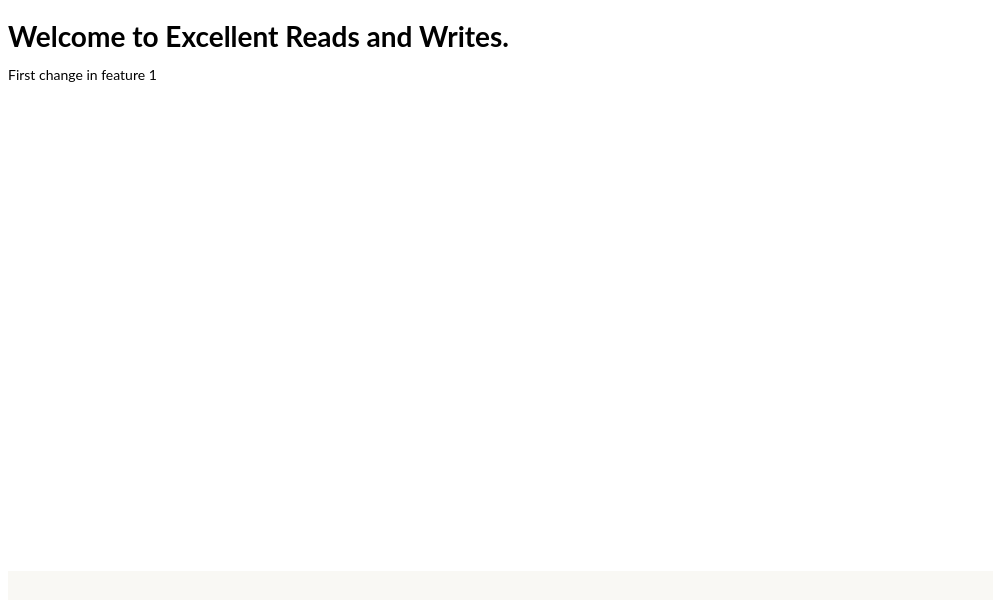
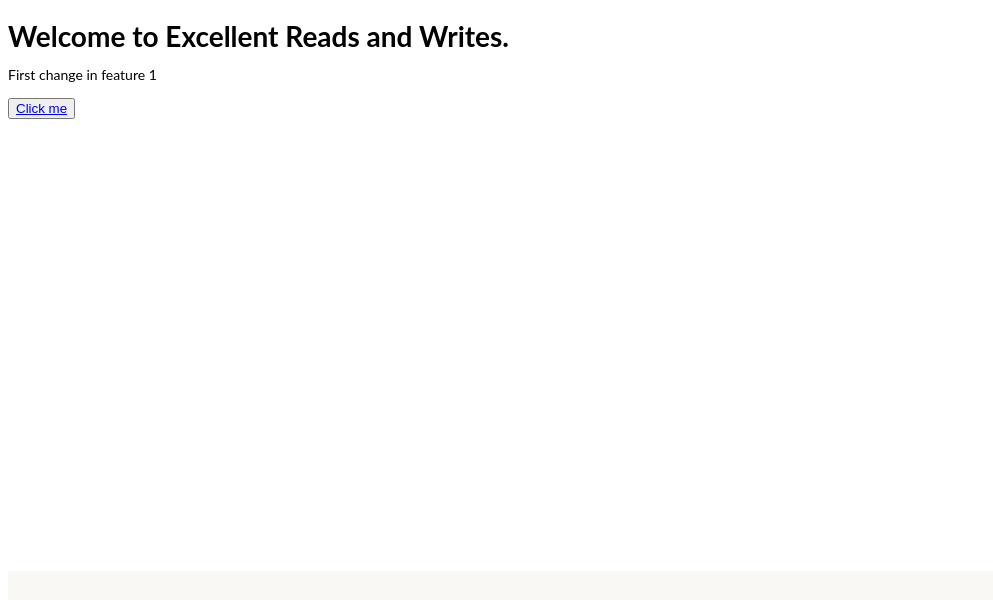
Before and after one commit to namita0210/ExcellentReadsandWrites, a plain HTML site: page index.html in a window 1280 px wide. Shown: the top 600 px of the page, without its empty margins (0-993 px from the left). Drawn offline with Linux system fonts and the light colour scheme; grey boxes are pictures that could not be loaded.

Commit message:
Add button to google

```diff
--- a/index.html
+++ b/index.html
@@ -11,6 +11,7 @@
     <header>
         <div><h1>Welcome to Excellent Reads and Writes.</h1></div>
         <p>First change in feature 1</p>
+        <button><a href="https://google.com">Click me</a></button>
     </header>
 
     <footer>
```
